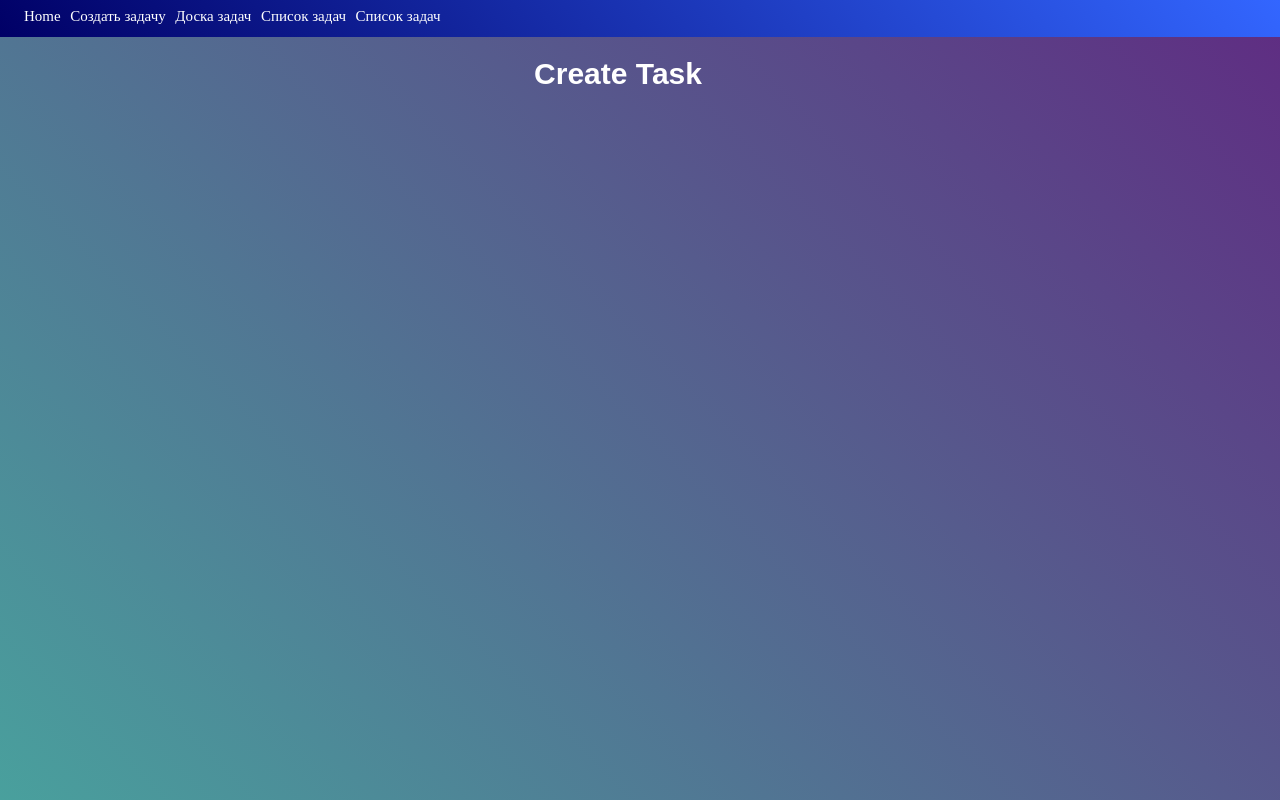
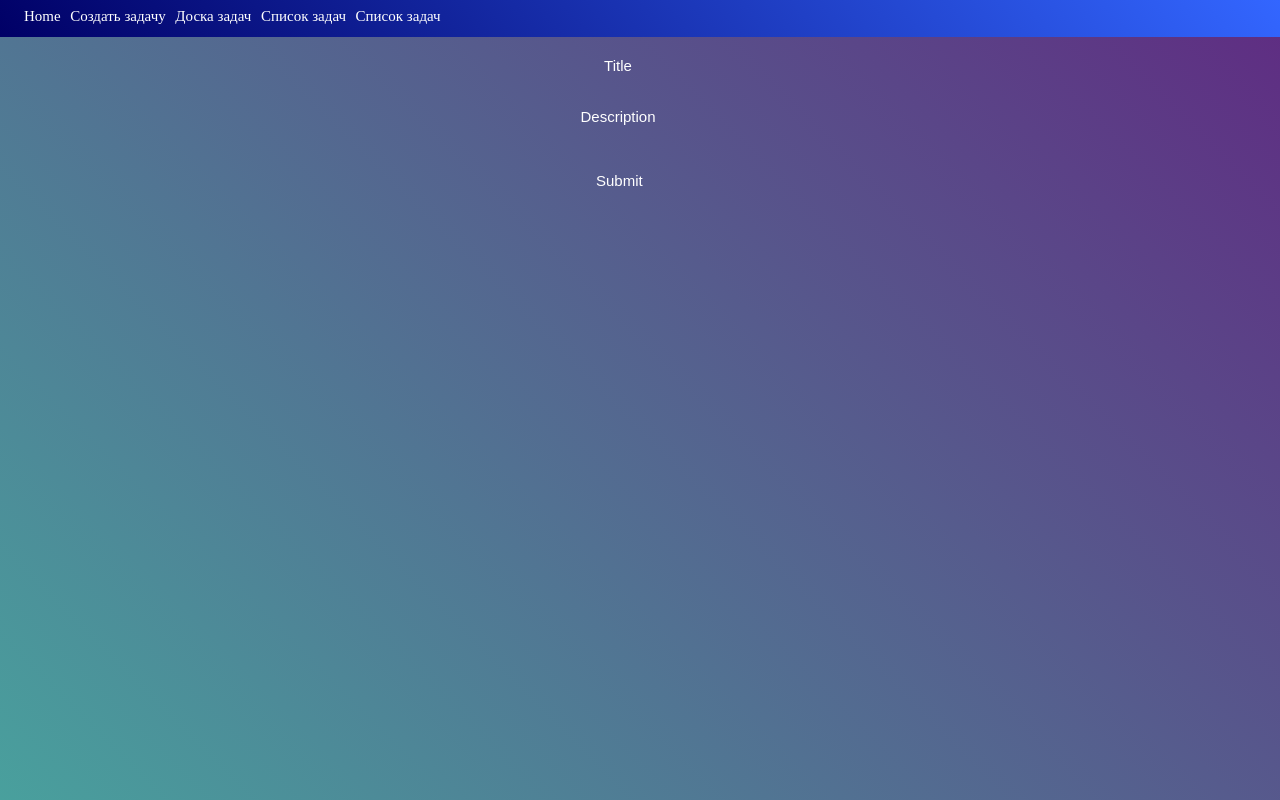
Before and after one commit to NellyMagaramova/canban, a React (Create React App) app: page /create_task in a window 1280 px wide. Built offline with nearby package versions, Linux system fonts and the light colour scheme.

Commit message:
add  createtack

```diff
--- a/src/components/createtask.js
+++ b/src/components/createtask.js
@@ -1,3 +1,5 @@
+import AddTask from "./newtask/AddTask";
+
 export default function Createtask(){
-    return <h1>Create Task</h1>
+    return <AddTask/>
 }
--- /dev/null
+++ b/src/components/newtask/AddTask.js
@@ -0,0 +1,92 @@
+import React, { useState } from "react";
+import TaskDataService from "../services/TutorialService";
+
+const AddTask = () => {
+    const initialTaskState = {
+        id: null,
+        title: "",
+        description: "",
+        published: false
+    };
+    const [task, setTask] = useState(initialTaskState);
+    const [submitted, setSubmitted] = useState(false);
+
+    const handleInputChange = event => {
+        const { name, value } = event.target;
+        setTask({ ...task, [name]: value });
+    };
+
+    const saveTask = () => {
+        var data = {
+            title: task.title,
+            description: task.description
+        };
+
+        TaskDataService.create(data)
+            .then(response => {
+                setTask({
+                    id: response.data.id,
+                    title: response.data.title,
+                    description: response.data.description,
+                    published: response.data.published
+                });
+                setSubmitted(true);
+                console.log(response.data);
+            })
+            .catch(e => {
+                console.log(e);
+            });
+    };
+
+    const newTask = () => {
+        setTask(initialTaskState);
+        setSubmitted(false);
+    };
+
+    return (
+        <div className="submit-form">
+            {submitted ? (
+                <div>
+                    <h4>You submitted successfully!</h4>
+                    <button className="btn btn-success" onClick={newTask}>
+                        Add
+                    </button>
+                </div>
+            ) : (
+                <div>
+                    <div className="form-group">
+                        <label htmlFor="title">Title</label>
+                        <input
+                            type="text"
+                            className="form-control"
+                            id="title"
+                            required
+                            value={task.title}
+                            onChange={handleInputChange}
+                            name="title"
+                        />
+                    </div>
+
+                    <div className="form-group">
+                        <label htmlFor="description">Description</label>
+                        <input
+                            type="text"
+                            className="form-control"
+                            id="description"
+                            required
+                            value={task.description}
+                            onChange={handleInputChange}
+                            name="description"
+                        />
+                    </div>
+
+                    <button onClick={saveTask} className="btn btn-success">
+                        Submit
+                    </button>
+                </div>
+            )}
+        </div>
+    );
+};
+
+export default AddTask;
```
